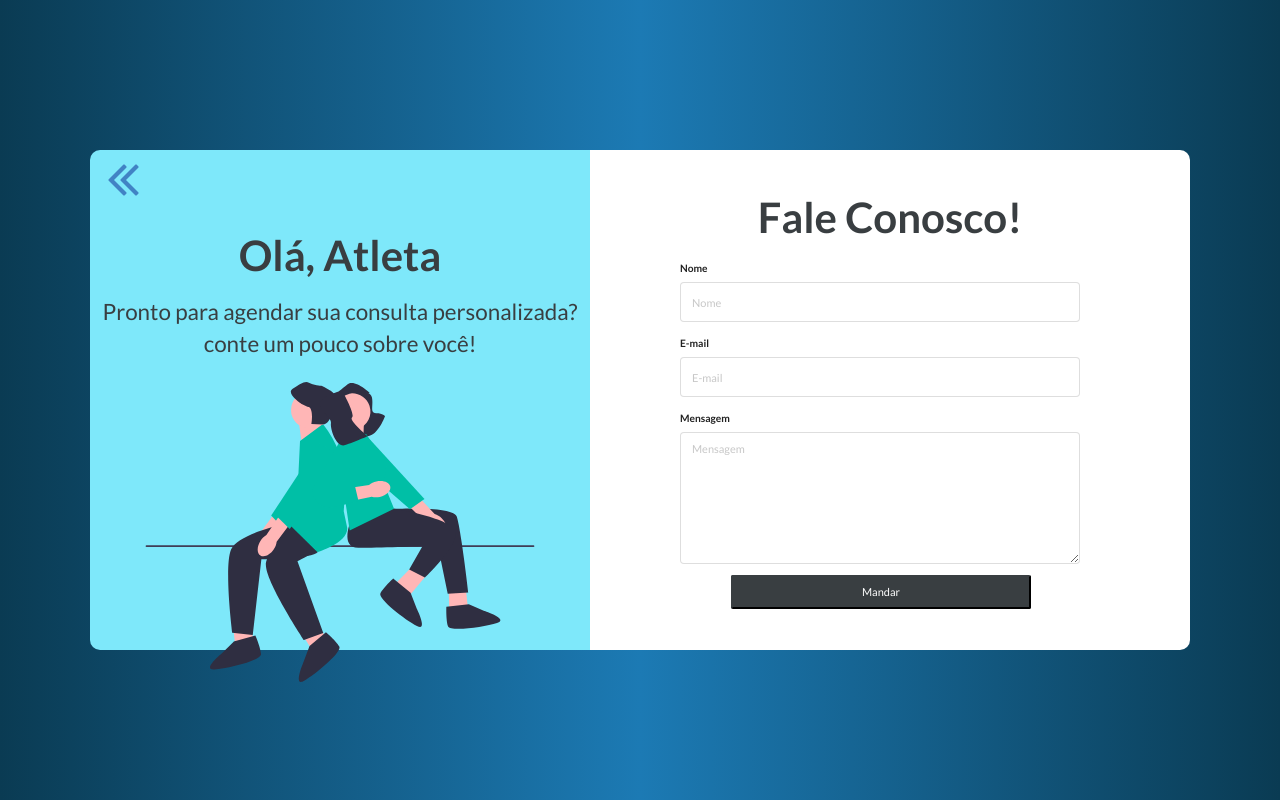
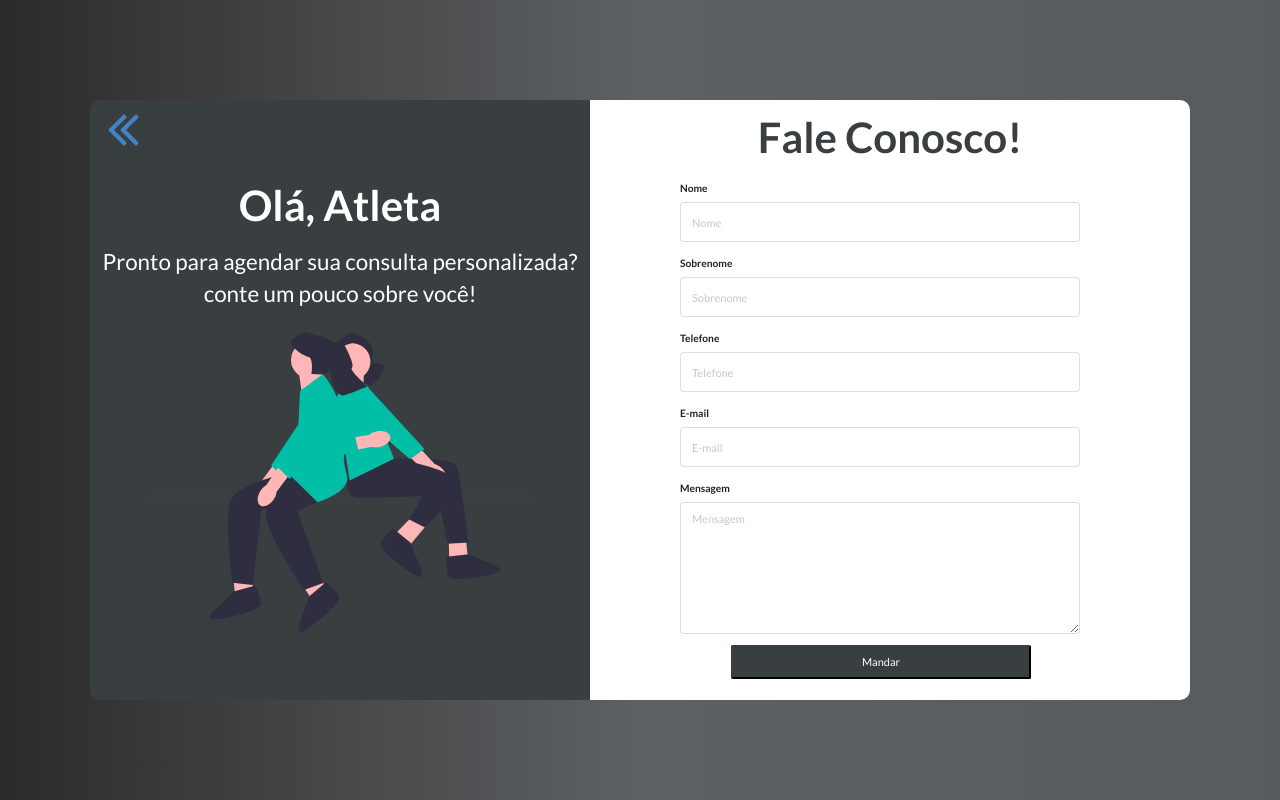
Before and after one commit to maiconghisleni/FitMap, a plain HTML site: page contato.html in a window 1280 px wide. Drawn offline with Linux system fonts and the light colour scheme.

Commit message:
requisitos minimos

```diff
--- a/contato.html
+++ b/contato.html
@@ -30,6 +30,14 @@
                             <input type="text" name="firstname" placeholder="Nome">
                         </div>
                         <div class="field">
+                            <label>Sobrenome</label>
+                            <input type="text" name="secondname" placeholder="Sobrenome">
+                        </div>
+                        <div class="field">
+                            <label>Telefone</label>
+                            <input type="number" name="telefone" placeholder="Telefone">
+                        </div>
+                        <div class="field">
                             <label>E-mail</label>
                             <input type="text" name="email" placeholder="E-mail">
                         </div>
--- a/main.js
+++ b/main.js
@@ -43,6 +43,25 @@ $('document').ready(
                         }
                     ]
                 },
+                secondname: {
+                    identifier: 'secondname',
+                    rules: [
+                        {
+                            type: 'empty',
+                        }
+                    ]
+                },
+                telefone: {
+                    identifier: 'telefone',
+                    rules: [
+                        {
+                            type: 'empty',
+                        },
+                        {
+                            type: 'length[8]',
+                        }
+                    ]
+                },
                 email: {
                     indentifier: 'email',
                     rules: [
--- a/style/contato.css
+++ b/style/contato.css
@@ -8,14 +8,14 @@
     justify-content: center;
     align-items: center;
     height: 100vh;
-    background-image: linear-gradient(to right, #0a3b53, #1c7ab4, #0a3b53)
+    background-image: linear-gradient(to right, #2c2b2b, #5d6163, #575b5e)
 }
 .first-column{
-    color: #393E41;
+    color: white;
     border-radius: 10px 0px 0px 10px;
     width: 500px;
-    height: 500px;
-    background-color: #7EE8FA;
+    height: 600px;
+    background-color: #393E41;
 }
 .first-column h1{
     padding-top: 0%;
@@ -29,7 +29,7 @@
 .second-column{
     border-radius: 0px 10px 10px 0px;
     width: 600px;
-    height: 500px;
+    height: 600px;
     background-color: white;
 }
 img{
@@ -40,7 +40,7 @@ img{
 
 h1.call{
     font-size: 3em;
-    padding-top: 40px;
+    padding-top: 10px;
     color: #393E41;
     text-align: center;
 }
@@ -80,6 +80,7 @@ input{
     .second-column{
         width: 500px;
         height: 600px;
+        border-radius: 10px 10px 10px 10px;
     }
     .center{
         margin-left: 10%;
```
